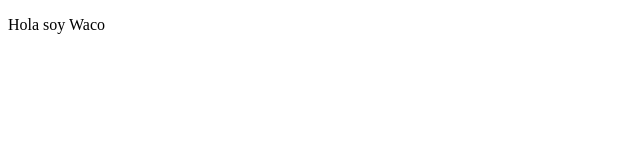
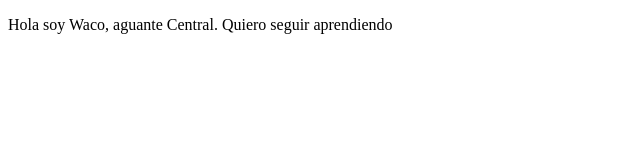
Before and after one commit to wakogaj/ProyectoCursoPreworkPlatzi, a plain HTML site: page index.html in a window 1280 px wide. Shown: the whole page, without its empty margins (0-640 px from the left). Drawn offline with Linux system fonts and the light colour scheme.

Commit message:
Primer cambio agregado

```diff
--- a/index.html
+++ b/index.html
@@ -8,6 +8,6 @@
 </head>
 <body>
     <p>
-        Hola soy Waco
+        Hola soy Waco, aguante Central. Quiero seguir aprendiendo
 </body>
 </html>
```
